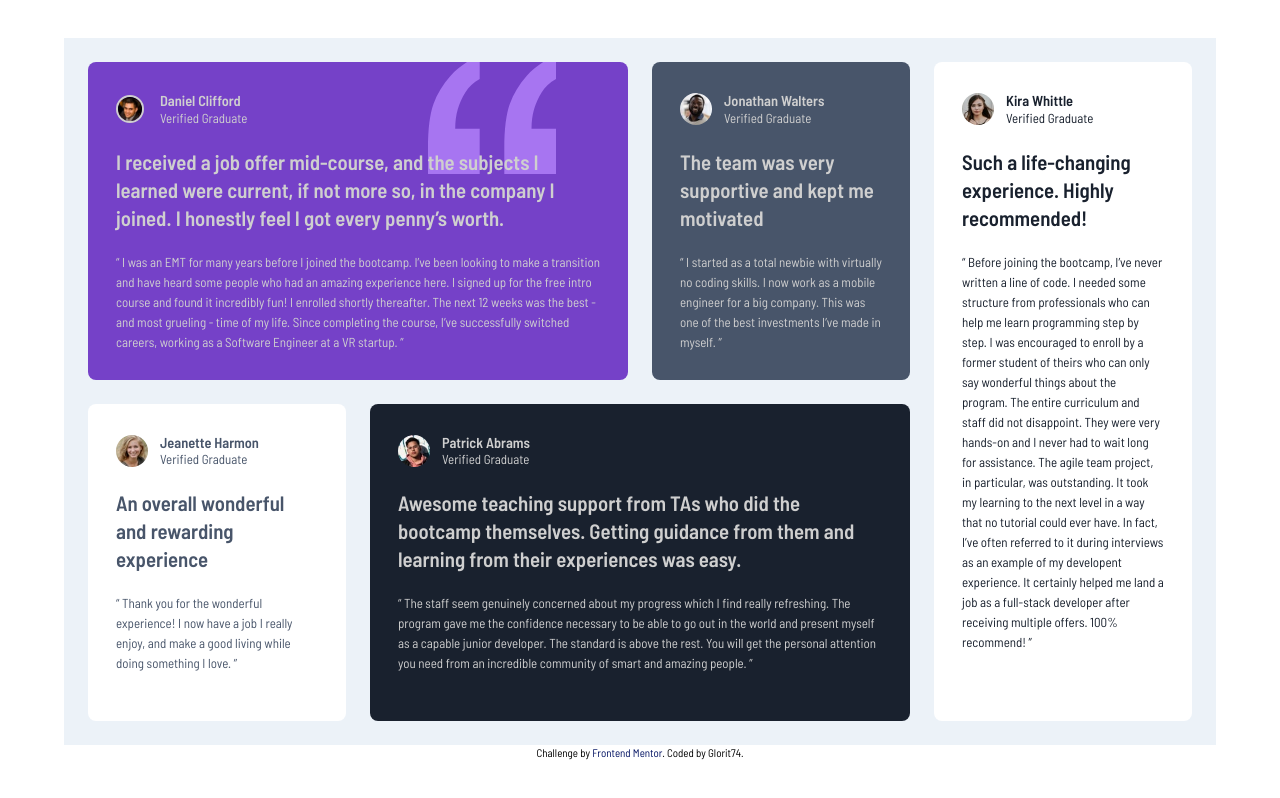
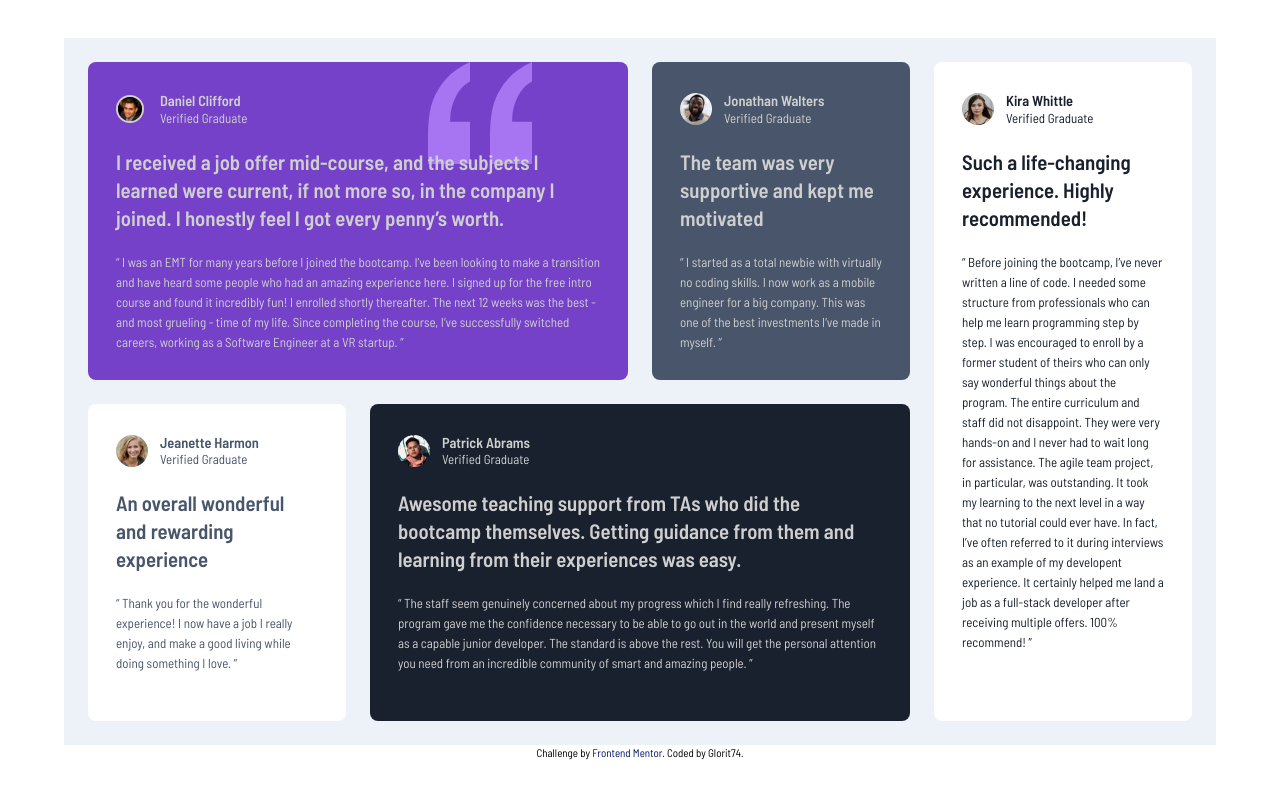
Before and after one commit to Glorit74/testimonials-grid-section-main, a website: page index.html in a window 1280 px wide. Drawn offline with Linux system fonts and the light colour scheme.

Commit message:
bg-image from tailwind.config

```diff
--- a/index.html
+++ b/index.html
@@ -35,7 +35,7 @@
   <body>
     <main>
       <article class="card bg-violet lg:col-span-2 relative text-white">
-		<div class="absolute right-6 lg:right-[4.5rem] top-0 w-32 h-28 bg-[url('./images/bg-pattern-quotation.svg')] bg-cover bg-center bg-no-repeat z-1"></div>
+		<div class="absolute right-6 lg:right-[4.5rem] top-0 w-32 h-32 bg-quotation bg-no-repeat z-1"></div>
         <div class="flex items-center">
           <div
             class="rounded-full size-7 border-2 border-gray overflow-hidden mr-4"
--- a/tailwind.config.js
+++ b/tailwind.config.js
@@ -13,10 +13,10 @@ module.exports = {
     fontFamily: {
       sans: ["Barlow Semi Condensed", "Inter", "sans-serif"],
     },
+	backgroundImage: {
+	  quotation: "url('./images/bg-pattern-quotation.svg')",
+	},
     extend: {
-      backgroundImage: {
-        quotation: "url('./images/bg-pattern-quotation.svg')",
-      },
     },
   },
   plugins: [],
```
Also changed, not shown: output.css.
